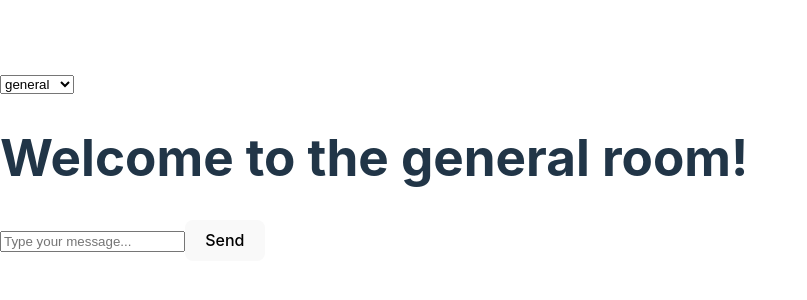
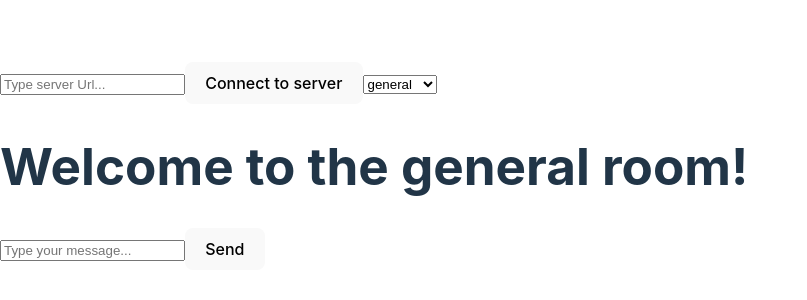
Before and after one commit to capt-ines/react-app, a React (Vite) app: page / in a window 1280 px wide. Shown: the part 234-534 px from the top of the page, without its empty margins (0-807 px from the left). Built offline with nearby package versions, Linux system fonts and the light colour scheme.

Commit message:
added server input

```diff
--- a/src/ChatRoom.jsx
+++ b/src/ChatRoom.jsx
@@ -1,9 +1,7 @@
 import { useState, useEffect, Fragment } from "react";
 import { createConnection } from "./Chat.jsx";
 
-const serverUrl = "https://localhost:1234";
-
-function ChatRoom({ roomId }) {
+function ChatRoom({ roomId, serverUrl }) {
   const [message, setMessage] = useState("");
   const [chatLog, setChatLog] = useState([]);
 
@@ -15,9 +13,9 @@ function ChatRoom({ roomId }) {
 
     return () => {
       connection.disconnect();
-      setChatLog((prevChatLog) => (prevChatLog = []));
+      setChatLog([]); //ok?
     }; //cleanup must return a function (here it's an anonnymous arrow function), not execute it right away! So no: return (connection.disconnect())
-  }, [roomId]);
+  }, [roomId, serverUrl]);
 
   const handleMessage = () => {
     setChatLog((prevChatLog) => [...prevChatLog, message]);
@@ -43,8 +41,21 @@ function ChatRoom({ roomId }) {
 
 export default function App() {
   const [roomId, setRoomId] = useState("general");
+  const [serverUrlInput, setServerUrlInput] = useState("");
+  const [activeServerUrl, setActiveServerUrl] = useState("");
+
+  const handleServer = () => {
+    setActiveServerUrl(serverUrlInput);
+  };
+
   return (
     <>
+      <input
+        placeholder="Type server Url..."
+        value={serverUrlInput}
+        onChange={(e) => setServerUrlInput(e.target.value)}
+      ></input>
+      <button onClick={handleServer}>Connect to server</button>
       <label>
         <select value={roomId} onChange={(e) => setRoomId(e.target.value)}>
           <option value="general">general</option>
@@ -53,7 +64,7 @@ export default function App() {
         </select>
       </label>
       <h1>Welcome to the {roomId} room!</h1>
-      <ChatRoom roomId={roomId}></ChatRoom>
+      <ChatRoom roomId={roomId} serverUrl={activeServerUrl}></ChatRoom>
     </>
   );
 }
```
